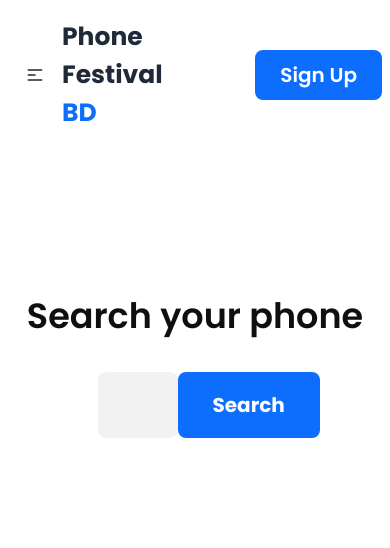
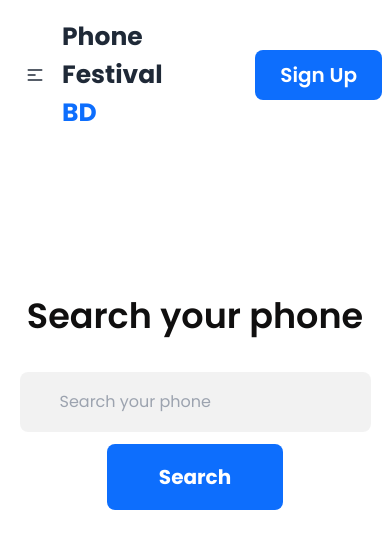
Before and after one commit to leon-dream1/phone-festival-BD, a plain HTML site: page index.html in a window 390 px wide. Drawn offline with nearby package versions, Linux system fonts and the light colour scheme; no server answers.

Commit message:
responsive done for navbar and phone showcase

```diff
--- a/index.html
+++ b/index.html
@@ -63,7 +63,7 @@
           </h2>
           <!--  -->
           <!--  -->
-          <div class="flex w-[50%] mx-auto mt-[30px]">
+          <div class="flex flex-col lg:flex-row w-[90%] lg:w-[50%] mx-auto mt-[30px] space-y-3 lg:space-y-0">
             <input
               id="searched-phone"
               class="bg-[#100F0F0D] rounded-lg py-[18px] px-[40px] w-full outline-none"
@@ -72,7 +72,7 @@
             />
             <button
               onclick="searchPhone()"
-              class="bg-[#0D6EFD] rounded-lg py-[18px] px-[35px] text-[20px] text-white font-bold"
+              class="bg-[#0D6EFD] rounded-lg py-[18px] px-[35px] text-[20px] text-white font-bold w-[50%] mx-auto lg:mx-0 lg:w-auto"
             >
               Search
             </button>
```
